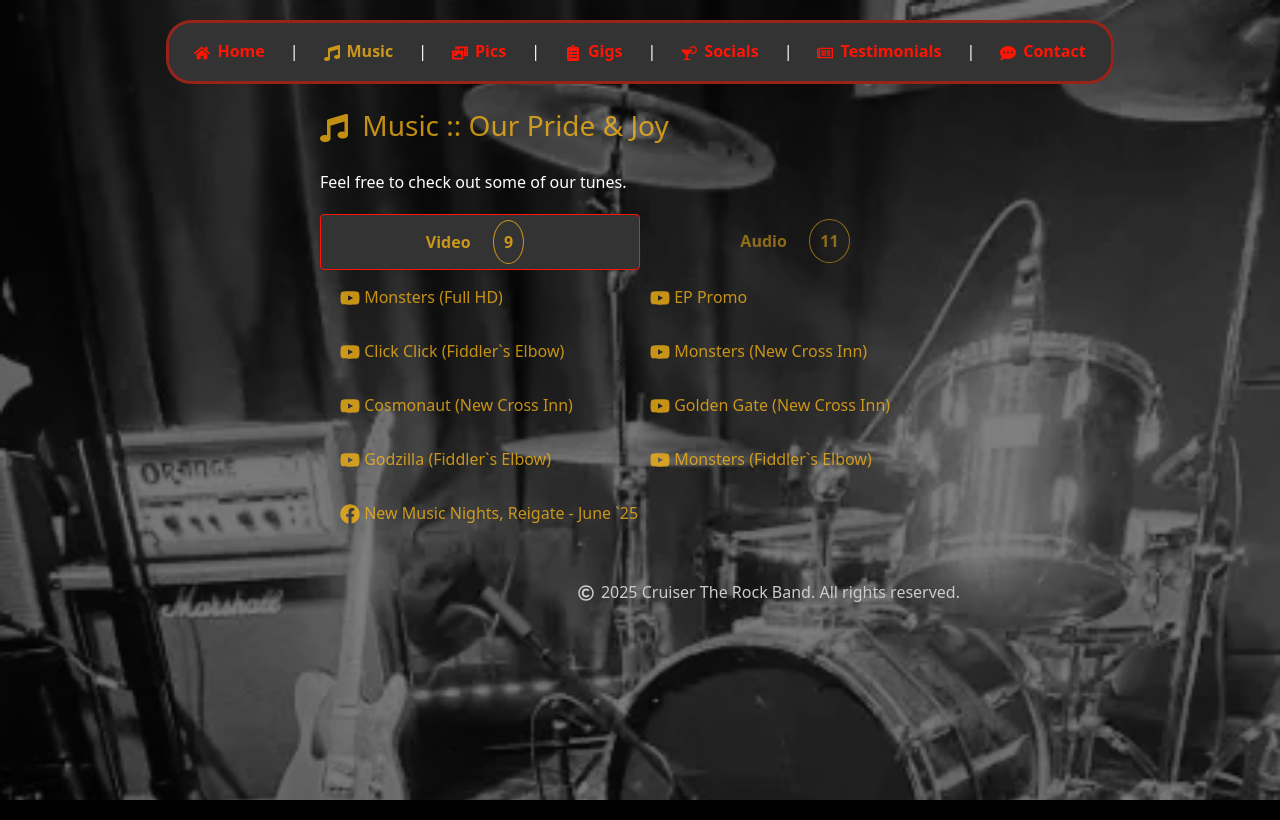
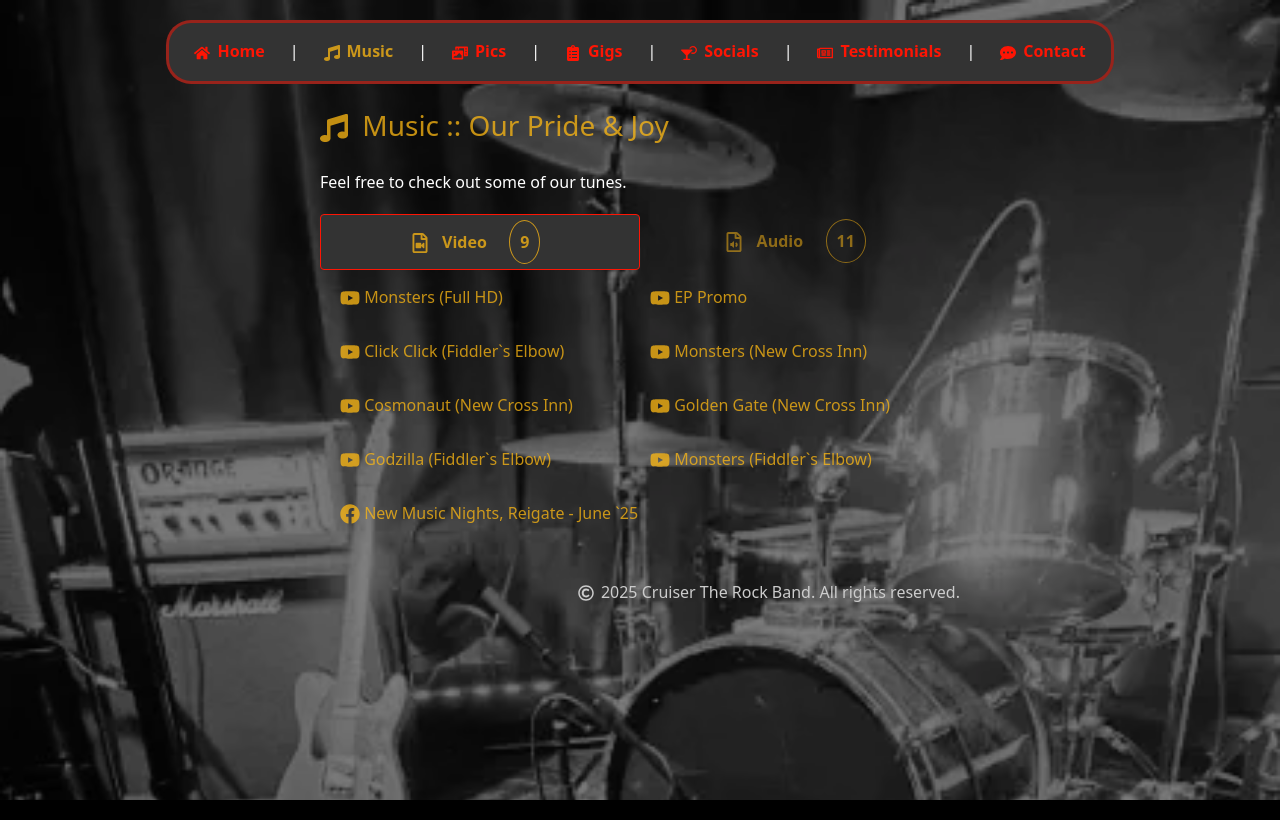
Before and after one commit to DuffmanOohyeah/boomedia, a Next.js app: page /music in a window 1280 px wide. Built offline with nearby package versions, Linux system fonts and the light colour scheme.

Commit message:
Add video/audio icons to music page

```diff
--- a/src/app/music/page.tsx
+++ b/src/app/music/page.tsx
@@ -1,7 +1,14 @@
 'use client';
 import { JSX, useState } from 'react';
 import Header from '@/components/Header';
-import { FaMusic, FaYoutube, FaSoundcloud, FaFacebook } from 'react-icons/fa';
+import {
+	FaMusic,
+	FaYoutube,
+	FaSoundcloud,
+	FaFacebook,
+	FaRegFileVideo,
+	FaRegFileAudio,
+} from 'react-icons/fa';
 import {
 	EmbedAudioProps,
 	EmbedVideoProps,
@@ -298,7 +305,8 @@ const Music = (): JSX.Element => {
 								setShowAudioTab(false);
 							}}
 						>
-							Video&nbsp;&nbsp;&nbsp;
+							<FaRegFileVideo className={css.svg} />
+							&nbsp;&nbsp;&nbsp;Video&nbsp;&nbsp;&nbsp;
 							<CountUp
 								end={videoArr.length + fbVideos.length}
 								duration={5}
@@ -327,7 +335,8 @@ const Music = (): JSX.Element => {
 								setShowAudioTab(true);
 							}}
 						>
-							Audio&nbsp;&nbsp;&nbsp;
+							<FaRegFileAudio className={css.svg} />
+							&nbsp;&nbsp;&nbsp;Audio&nbsp;&nbsp;&nbsp;
 							<CountUp
 								end={audioArr.length}
 								duration={5}
```
